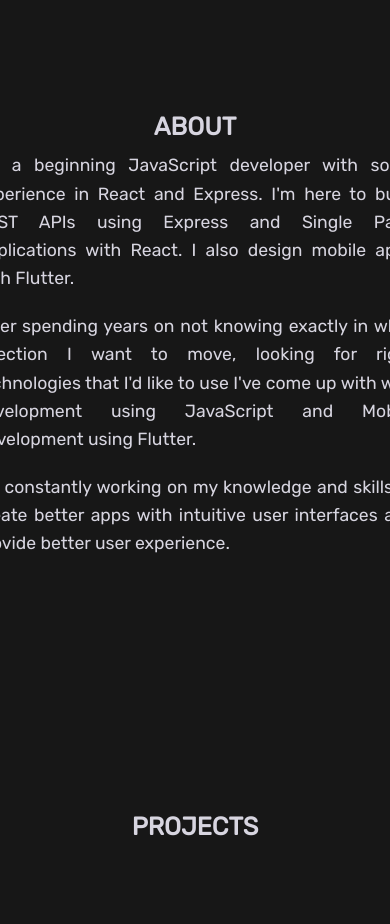
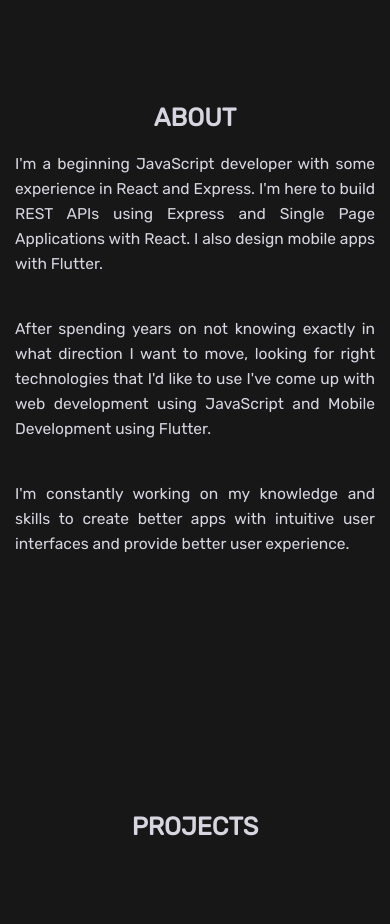
Before and after one commit to akmatoff/akmatoff.github.io, a React (Create React App) app: page / in a window 390 px wide. Shown: the part 920-1844 px from the top of the page. Built offline with nearby package versions, Linux system fonts and the light colour scheme.

Commit message:
Responsibility fixed

```diff
--- a/src/components/About.css
+++ b/src/components/About.css
@@ -1,14 +1,7 @@
 .text-container {
-  padding: 10px;
-  width: 50%;
-  font-size: 1.5rem;
+  padding: 20px;
+  width: clamp(400px, 50vw, 800px);
+  font-size: clamp(15px, 4vw, 25px);
   text-align: justify;
   line-height: 1.6em;
 }
-
-@media screen and (max-width: 800px) {
-  .text-container {
-    width: 100%;
-    font-size: 1.1rem;
-  }
-}
--- a/src/components/Header.css
+++ b/src/components/Header.css
@@ -1,6 +1,6 @@
 .header {
   position: fixed;
-  width: 500px;
+  width: clamp(350px, 50vw, 500px);
   height: 60px;
   font-weight: 300;
   justify-content: space-around;
--- a/src/utils/utils.js
+++ b/src/utils/utils.js
@@ -3,9 +3,10 @@ export const bgMouseMove = (e, target) => {
   let ease = 0.03;
   let x = (window.innerWidth - e.clientX) * ease;
   let y = (window.innerHeight - e.clientY) * ease;
-  target.style.transform = `translateX(${x}px) translateY(${y}px) rotateZ(${
-    x * 0.005
-  }deg)`;
+  if (window.innerWidth > 800)
+    target.style.transform = `translateX(${x}px) translateY(${y}px) rotateZ(${
+      x * 0.005
+    }deg)`;
 };
 
 // Move custom cursor
```
